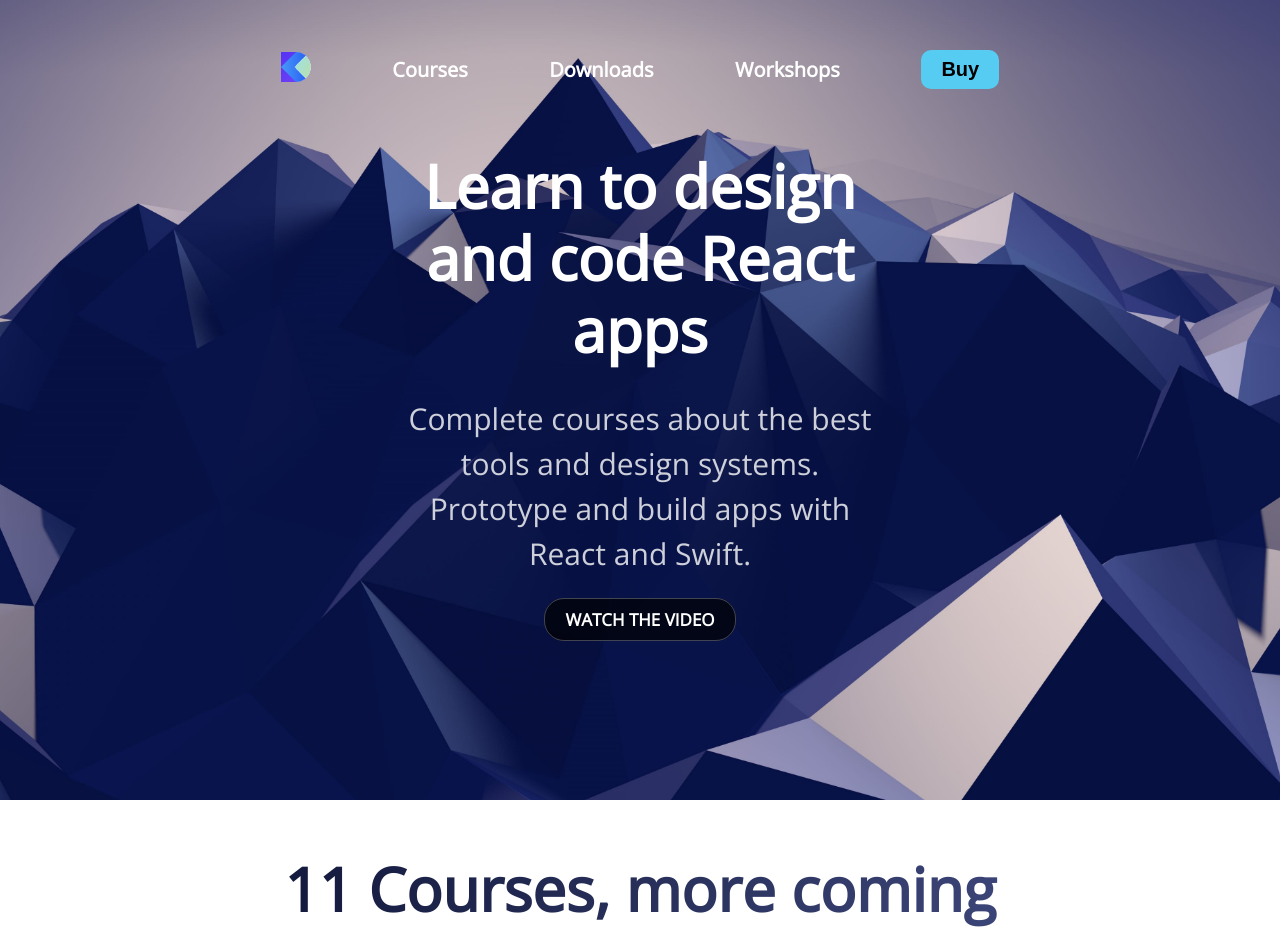
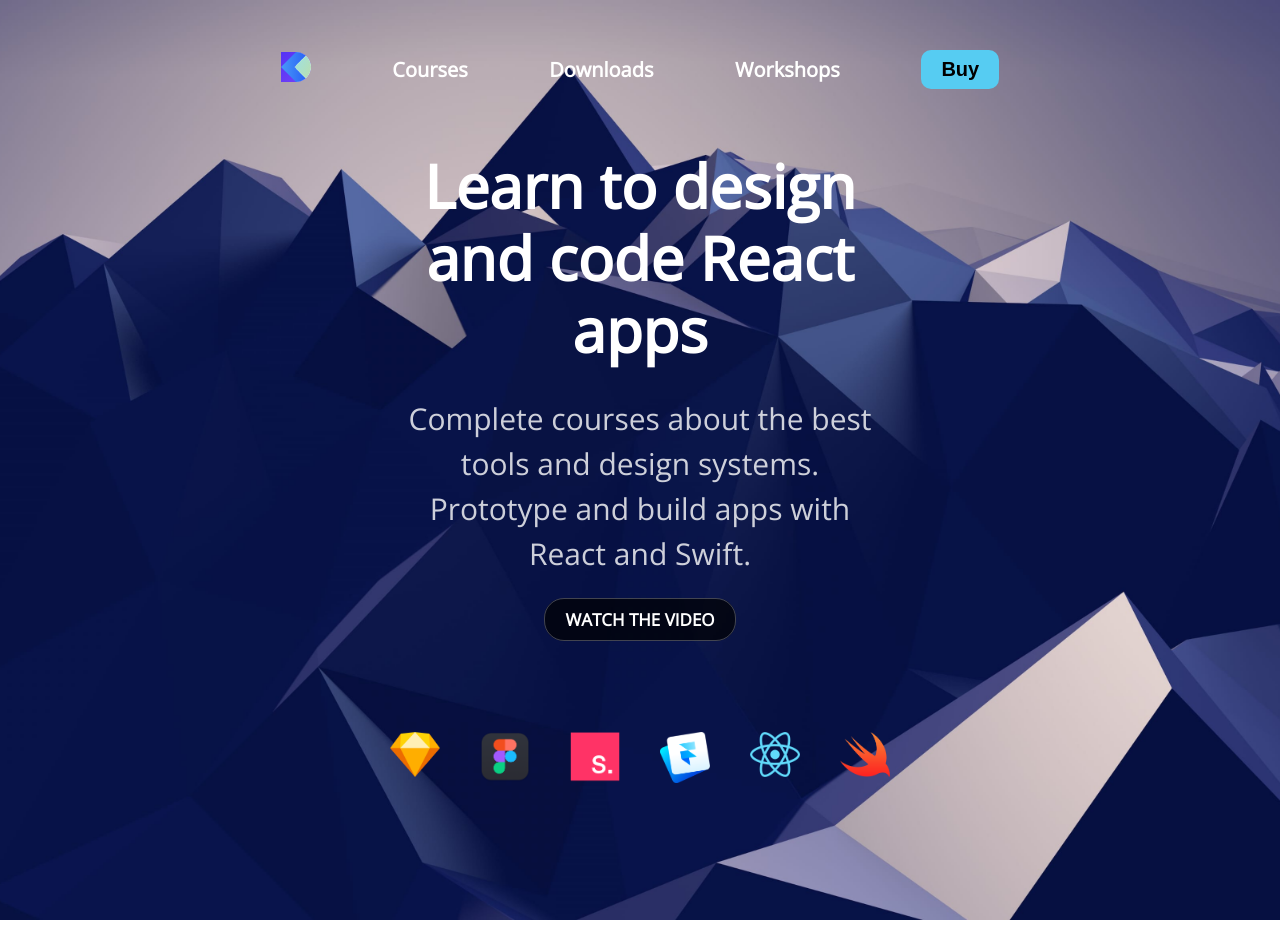
Before and after one commit to EdsonLuiz/isostudy, a Gatsby site: page / in a window 1280 px wide. Shown: the top 931 px of the page. Built offline with nearby package versions, Linux system fonts and the light colour scheme; Gatsby itself is replaced by a stand-in of ours.

Commit message:
Add Logos section desktop version

```diff
--- a/src/components/layout.css
+++ b/src/components/layout.css
@@ -15,7 +15,7 @@ a {
 
 .hero {
   background: url('./../images/wallpaper3.jpg');
-  height: 100vh;
+  height: 920px;
   background-size: cover;
   background-position: center;
 }
@@ -64,6 +64,14 @@ a {
   background-color: rgba(255, 255, 255, 0.7);
   color: #000;
   border: 1px solid rgba(0, 0, 0, 0.25);
+}
+
+.hero .logos {
+  display: grid;
+  grid-template-columns: repeat(6, 1fr);
+  grid-gap: 40px;
+  margin: 100px 0;
+  justify-items: center;
 }
 
 .cards h2 {
--- a/src/pages/index.js
+++ b/src/pages/index.js
@@ -11,6 +11,13 @@ import wallpaper2 from '../images/wallpaper2.jpg'
 import wallpaper3 from '../images/wallpaper3.jpg'
 import wallpaper4 from '../images/wallpaper4.jpg'
 
+import logosketch from '../images/logo-sketch.png'
+import logofigma from '../images/logo-figma.png'
+import logostudio from '../images/logo-studio.png'
+import logoframer from '../images/logo-framer.png'
+import logoreact from '../images/logo-react.png'
+import logoswift from '../images/logo-swift.png'
+
 const IndexPage = () => (
   <Layout>
     <SEO title="Home" keywords={[`gatsby`, `application`, `react`]} />
@@ -22,9 +29,18 @@ const IndexPage = () => (
           and build apps with React and Swift.
         </p>
         <Link to="/page-2/">Watch the video</Link>
-      </div>
-    </div>
-
+        <div className="logos">
+          <img src={logosketch} alt="logosketch" width="50" />
+          <img src={logofigma} alt="logofigma" width="50" />
+          <img src={logostudio} alt="logostudio" width="50" />
+          <img src={logoframer} alt="logoframer" width="50" />
+          <img src={logoreact} alt="logoreact" width="50" />
+          <img src={logoswift} alt="logoswift" width="50" />
+        </div>
+      </div>{' '}
+      {/* END .hero-group */}
+    </div>{' '}
+    {/* END .hero */}
     <div className="cards">
       <h2>11 Courses, more coming</h2>
       <div className="card-group">
```
